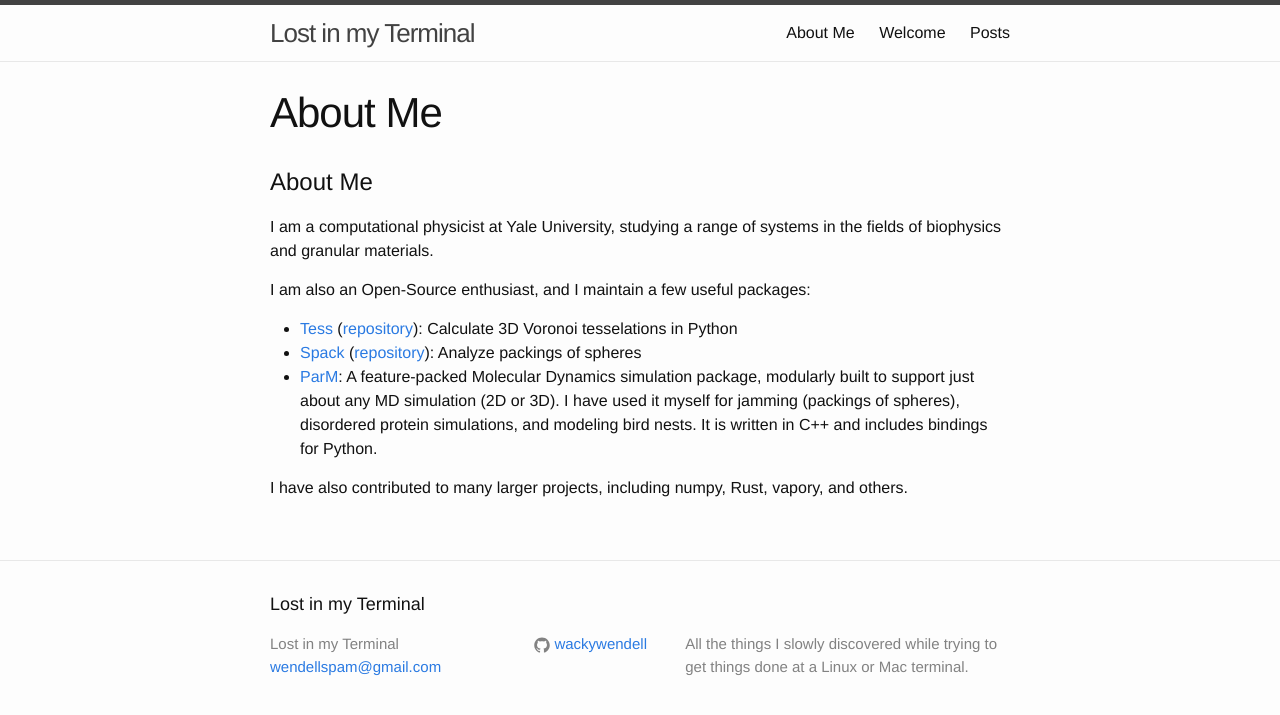
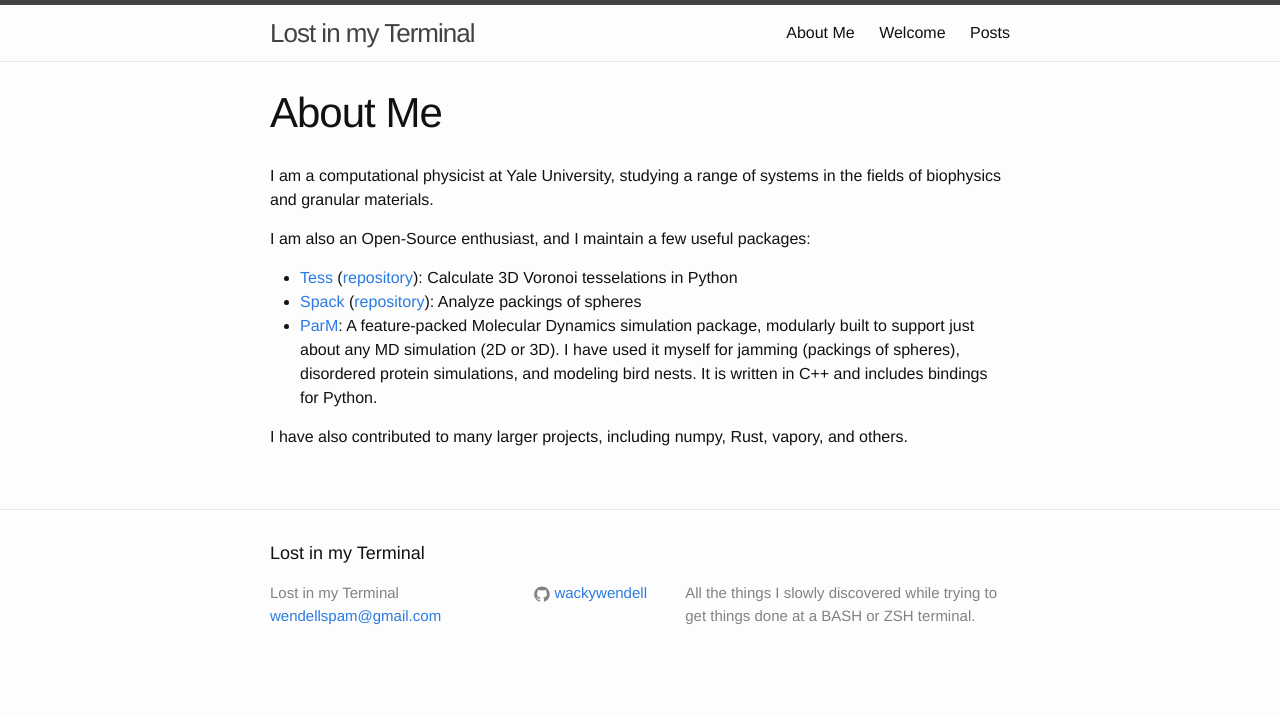
Before and after one commit to wackywendell/lostinmyterminal, a Jekyll site: the page built from about.md, in a window 1280 px wide. Shown: the top 715 px of the page. Built offline with Jekyll 4.4.1, drawn with Linux system fonts in a browser that asks for light colours.

Commit message:
Basic tweaks

```diff
--- a/_config.yml
+++ b/_config.yml
@@ -2,10 +2,10 @@
 title: Lost in my Terminal
 email: wendellspam@gmail.com
 description: > # this means to ignore newlines until "baseurl:"
-  All the things I slowly discovered while trying to get things done at a Linux or Mac
+  All the things I slowly discovered while trying to get things done at a BASH or ZSH
   terminal.
 baseurl: "" # the subpath of your site, e.g. /blog/
-url: "http://wackywendell.github.io" # the base hostname & protocol for your site
+url: "http://blog.lostinmy.com" # the base hostname & protocol for your site
 #twitter_username: jekyllrb
 github_username:  wackywendell
 
--- a/about.md
+++ b/about.md
@@ -3,8 +3,6 @@ layout: page
 title: About Me
 permalink: /about/
 ---
-
-# About Me
 
 I am a computational physicist at Yale University, studying a range of systems in the fields of biophysics and granular materials.
 
```
